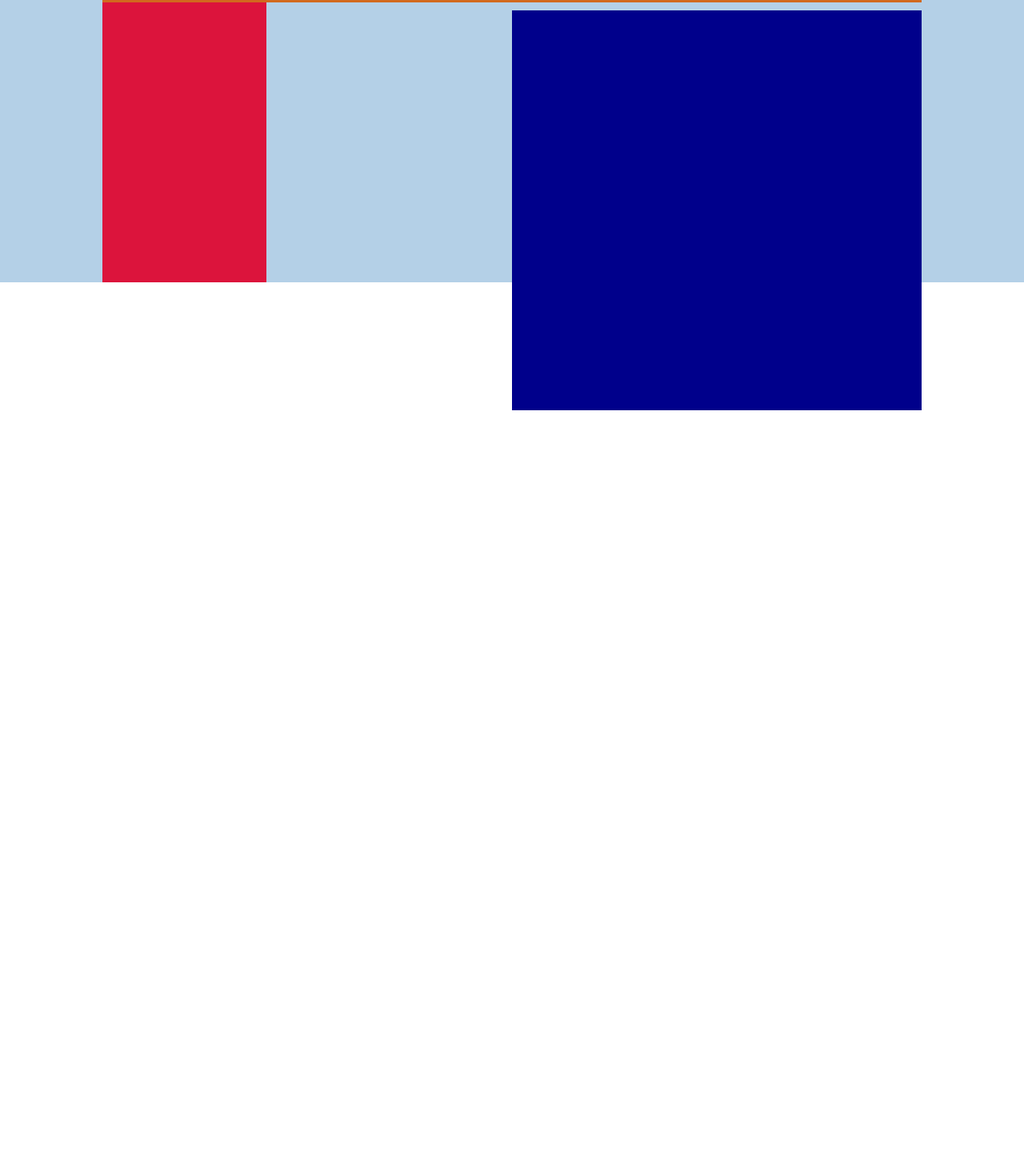
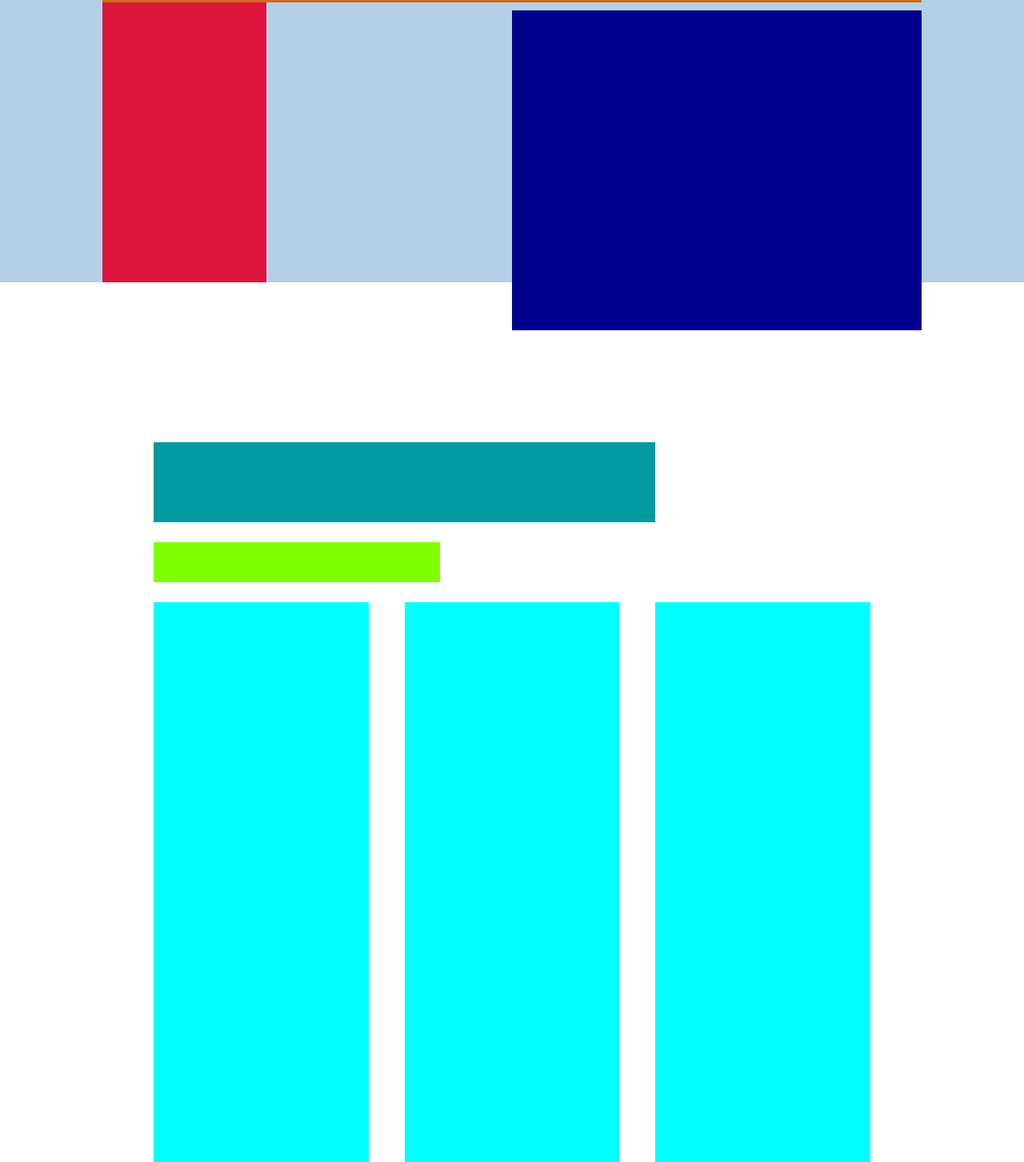
Before and after one commit to LauCost/htmlcss-dropbox, a plain HTML site: page index.html in a window 1280 px wide. Shown: the part 297-1750 px from the top of the page at 80% size. Before the commit the page ends 810 px from the top, so only its background shows below. Drawn offline with Linux system fonts and the light colour scheme.

Commit message:
Terminata sezione tre tariffe in blocchi

```diff
--- a/index.html
+++ b/index.html
@@ -47,6 +47,30 @@
 
             </div>
         </div>
+
+        <div class="cont_70">
+
+            <!-- Sezione Tariffe -->
+            <div class="tariffe debug">
+                <h2>
+
+                </h2>
+                <div class="opzioni">
+
+                </div>
+                <div class="tre_tar clearfix debug">
+                    <div class="tar">
+
+                    </div>
+                    <div class="tar_cent">
+
+                    </div>
+                    <div class="tar">
+
+                    </div>
+                </div>
+            </div>
+        </div>
     </main>
 
     <footer>
--- a/style.css
+++ b/style.css
@@ -51,8 +51,25 @@ header{
 
 .debug > .img2 {
     width: 50%;
-    height: 500px;
+    height: 400px;
     background-color: darkblue;
+}
+
+.debug > h2{
+    width: 70%;
+    height: 100px;
+    background-color: rgb(0, 154, 160);
+}
+
+.debug > .opzioni{
+    width: 40%;
+    height: 50px;
+    background-color: chartreuse;
+}
+
+.debug > .tar, .debug > .tar_cent{
+    height: 700px;
+    background-color: cyan;
 }
 /* /Debug */
 
@@ -87,9 +104,37 @@ header{
 .img2{
     position: absolute;
     right: 0%;
-    bottom: -160px;
+    bottom: -60px;
 }
 
 /* /Sezione Tutto Ciò Che Ti Serve*/
 
+.cont_70{
+    width: 70%;
+    margin: 200px auto 0 auto;
+}
+
+/* Sezione Tariffe */
+.opzioni{
+    margin: 25px 0;
+}
+.tariffe{
+
+}
+
+.tre_tar{
+    display: flex;
+    flex-direction: row;
+}
+
+.tar, .tar_cent{
+    width: 30%;
+}
+
+.tar_cent{
+    margin: 0 5%;
+}
+
+/* Sezione Tariffe */
+
 /* /Parte Main */
```
